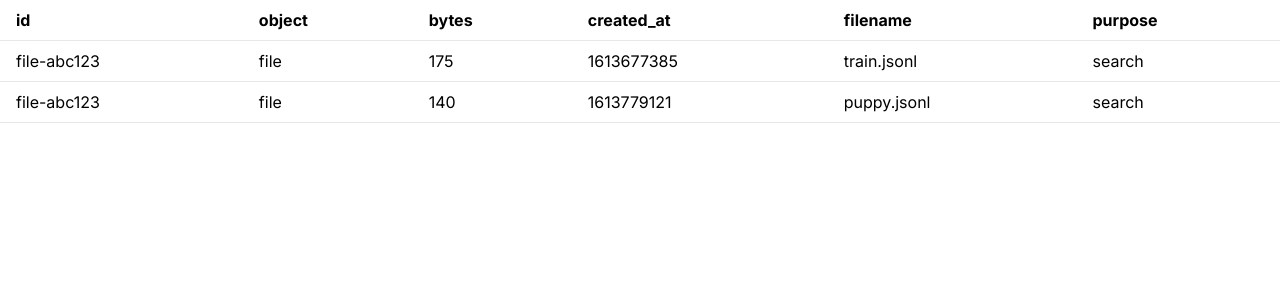
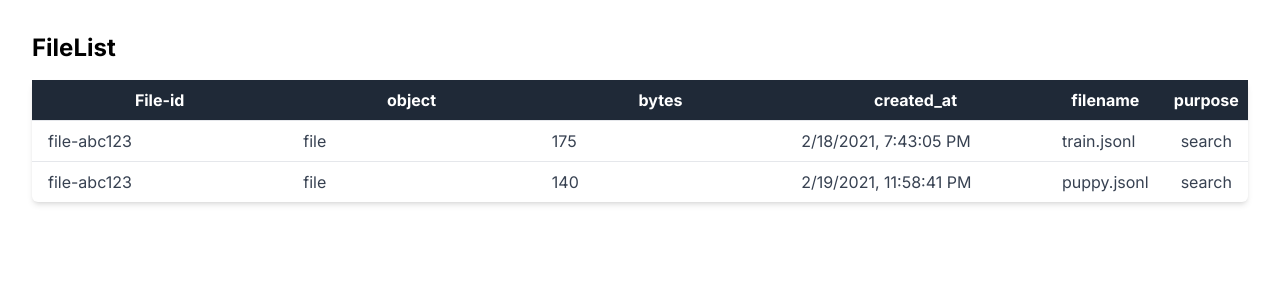
Before and after one commit to OsushiGeekCamp/openai-finetuning-helper, a Next.js app: page / in a window 1280 px wide. Shown: the top 300 px of the page. Built offline with nearby package versions, Linux system fonts and the light colour scheme.

Commit message:
Layout is in place.

```diff
--- a/src/app/page.tsx
+++ b/src/app/page.tsx
@@ -49,46 +49,48 @@ const Home = () => {
 
   return (
     <div className='bg-white dark:bg-gray-800 min-h-screen'>
-      <table className='min-w-full bg-white'>
-        <thead>
+      <div className="p-8">
+        <h1 className="text-2xl font-bold mb-4">FileList</h1>
+        <table className='min-w-full bg-white shadow-md rounded-md'>
+          <thead className='bg-gray-800 text-white'>
             <tr>
-            <th className='py-2 px-4 border-b border-gray-200 text-left'>id</th>
-            <th className='py-2 px-4 border-b border-gray-200 text-left'>
+              <th className='w-1/4 py-2'>File-id</th>
+              <th className='w-1/4 py-2'>
                 object
               </th>
-            <th className='py-2 px-4 border-b border-gray-200 text-left'>
+              <th className='w-1/4 py-2'>
                 bytes
               </th>
-            <th className='py-2 px-4 border-b border-gray-200 text-left'>
+              <th className='w-1/4 py-2'>
                 created_at
               </th>
-            <th className='py-2 px-4 border-b border-gray-200 text-left'>
+              <th className='w-1/4 py-2'>
                 filename
               </th>
-            <th className='py-2 px-4 border-b border-gray-200 text-left'>
+              <th className='w-1/4 py-2'>
                 purpose
               </th>
             </tr>
           </thead>
           <tbody>
             {jsonData.data.map((item, index) => (
-            <tr key={index}>
-              <td className='py-2 px-4 border-b border-gray-200 text-left'>
+              <tr key={index} className='text-gray-700 border-t'>
+                <td className='py-2 px-4'>
                   {item.id}
                 </td>
-              <td className='py-2 px-4 border-b border-gray-200 text-left'>
+                <td className='py-2 px-4'>
                   {item.object}
                 </td>
-              <td className='py-2 px-4 border-b border-gray-200 text-left'>
+                <td className='py-2 px-4'>
                   {item.bytes}
                 </td>
-              <td className='py-2 px-4 border-b border-gray-200 text-left'>
-                {item.created_at}
+                <td className='py-2 px-4'>
+                  {new Date(item.created_at * 1000).toLocaleString()}
                 </td>
-              <td className='py-2 px-4 border-b border-gray-200 text-left'>
+                <td className='py-2 px-4'>
                   {item.filename}
                 </td>
-              <td className='py-2 px-4 border-b border-gray-200 text-left'>
+                <td className='py-2 px-4'>
                   {item.purpose}
                 </td>
               </tr>
@@ -96,6 +98,7 @@ const Home = () => {
           </tbody>
         </table>
       </div>
+    </div>
   );
 };
 export default Home;
```
Lines whose indentation alone changed are shown as unchanged.
